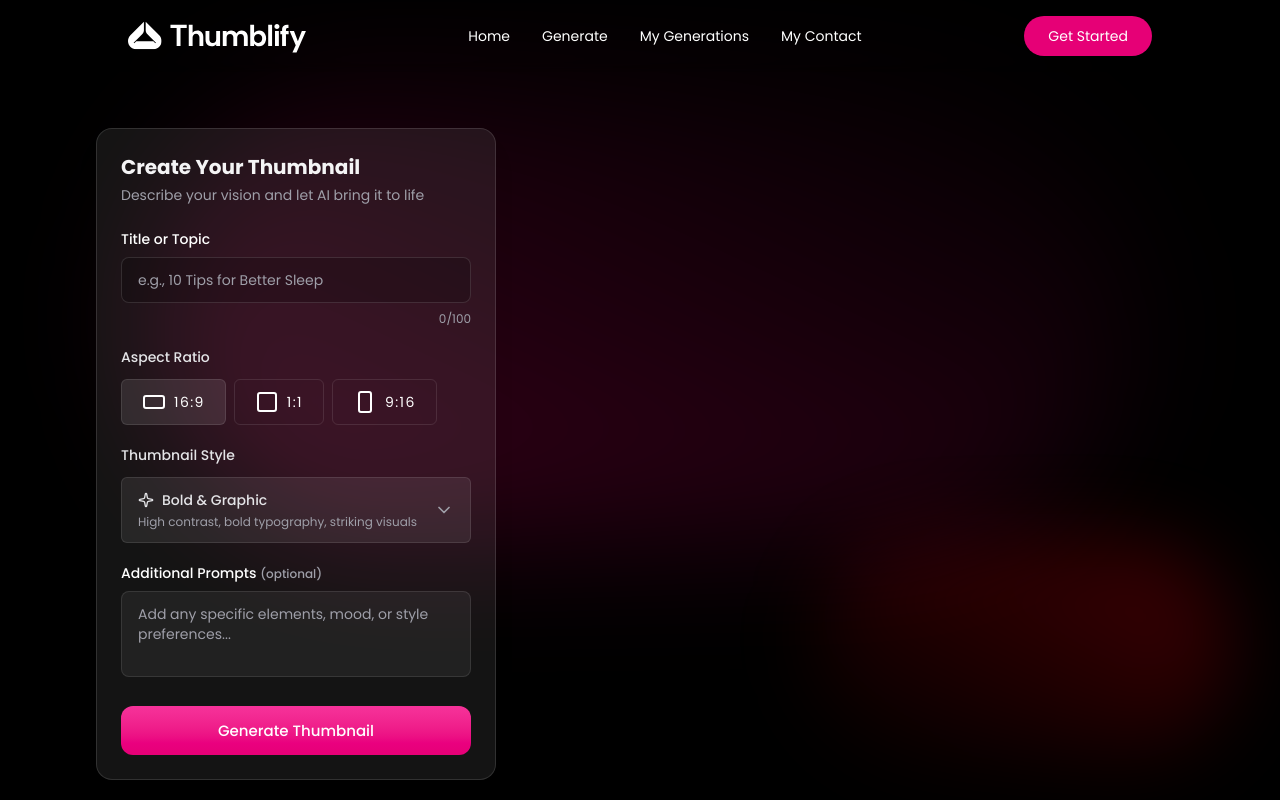
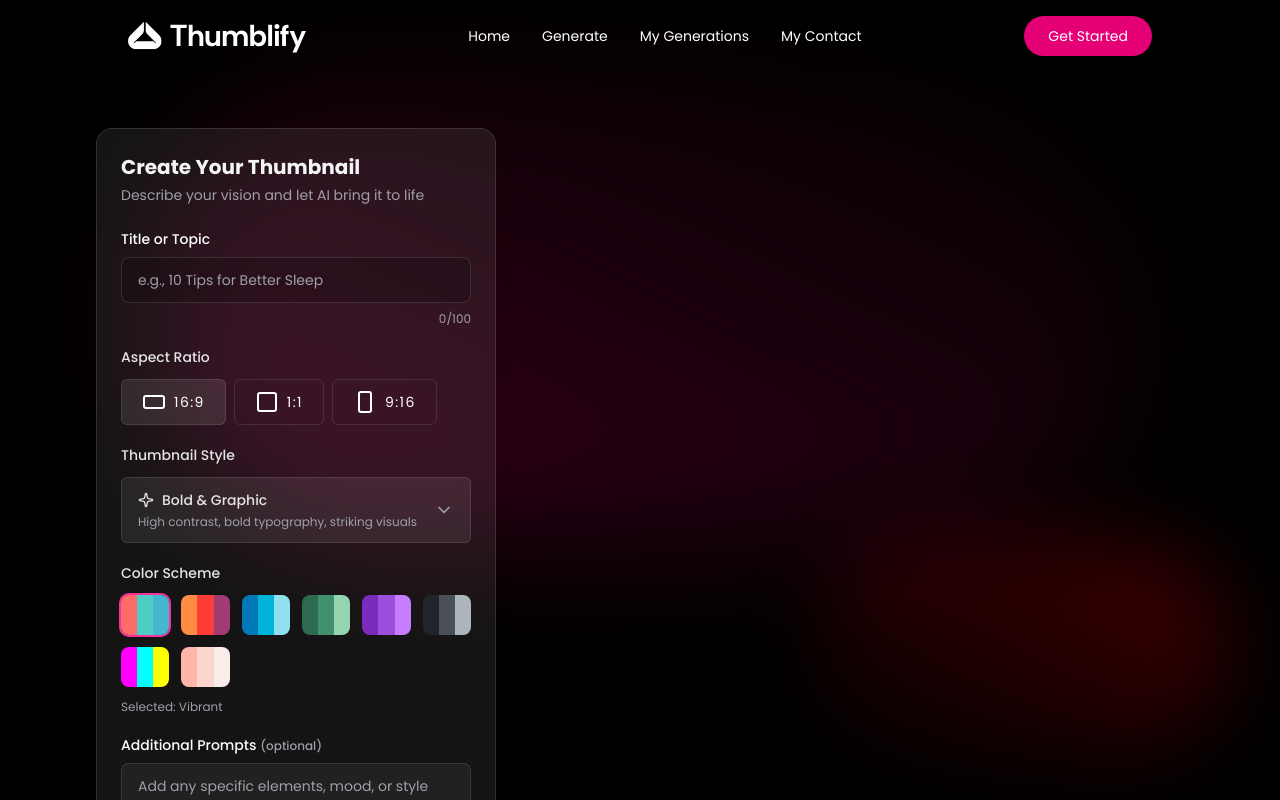
Before and after one commit to DPanvish/Thumbify, a React (Vite) app in the folder client/: page /generate in a window 1280 px wide. Shown: the top 800 px of the page. Built offline with nearby package versions, Linux system fonts and the light colour scheme.

Commit message:
Color Scheme Selector added

```diff
--- /dev/null
+++ b/client/src/components/ColorSchemeSelector.tsx
@@ -0,0 +1,37 @@
+import { colorSchemes } from "../assets/assets"
+
+const ColorSchemeSelector = ({value, onChange}: {
+    value: string;
+    onChange: (color: string) => void;
+}) => {
+  return (
+    <div className="space-y-3">
+        <label className="block text-sm font-medium text-zinc-200">Color Scheme</label>
+
+        <div className="grid grid-cols-6 gap-3">
+            {colorSchemes.map((scheme) => (
+                <button
+                    key={scheme.id}
+                    onClick={() => onChange(scheme.id)}
+                    className={`relative rounded-lg transition-all ${value === scheme.id && "ring-2 ring-pink-500"}`}
+                    title={scheme.name}
+                >
+                    <div className="flex h-10 rounded-lg overflow-hidden">
+                        {scheme.colors.map((color, idx) => (
+                            <div
+                                key={idx}
+                                className="flex-1"
+                                style={{backgroundColor: color}}
+                            />
+                        ))}
+                    </div>
+                </button>
+            ))}
+        </div>
+
+        <p className="text-xs text-zinc-400">Selected: {colorSchemes.find((scheme) => scheme.id === value)?.name}</p>
+    </div>
+  )
+}
+
+export default ColorSchemeSelector
--- a/client/src/pages/Generate.tsx
+++ b/client/src/pages/Generate.tsx
@@ -4,6 +4,7 @@
 import SoftBackdrop from '../components/SoftBackdrop';
 import AspectRatioSelector from '../components/AspectRatioSelector';
 import StyleSelector from '../components/StyleSelector';
+import ColorSchemeSelector from '../components/ColorSchemeSelector';
 
 const Generate = () => {
 
@@ -56,6 +57,7 @@
                                     <StyleSelector value={style} onChange={setStyle} isOpen={styleDropdownOpen} setIsOpen={setStyleDropdownOpen} />
 
                                     {/* Color Scheme Selector */}
+                                    <ColorSchemeSelector value={colorSchemeId} onChange={setColorSchemeId} />
 
                                     {/* Details */}
                                     <div className="space-y-2">
```
